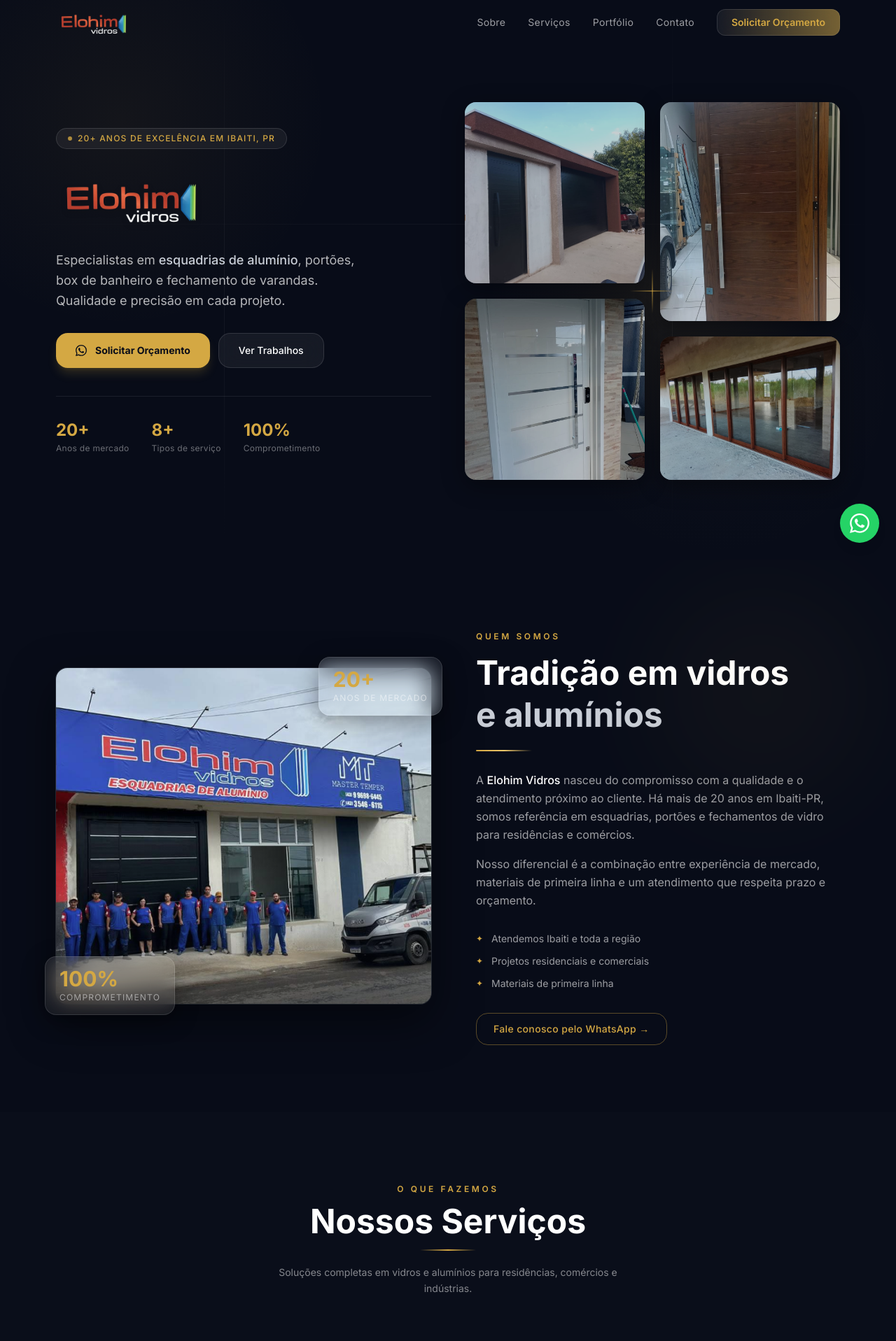
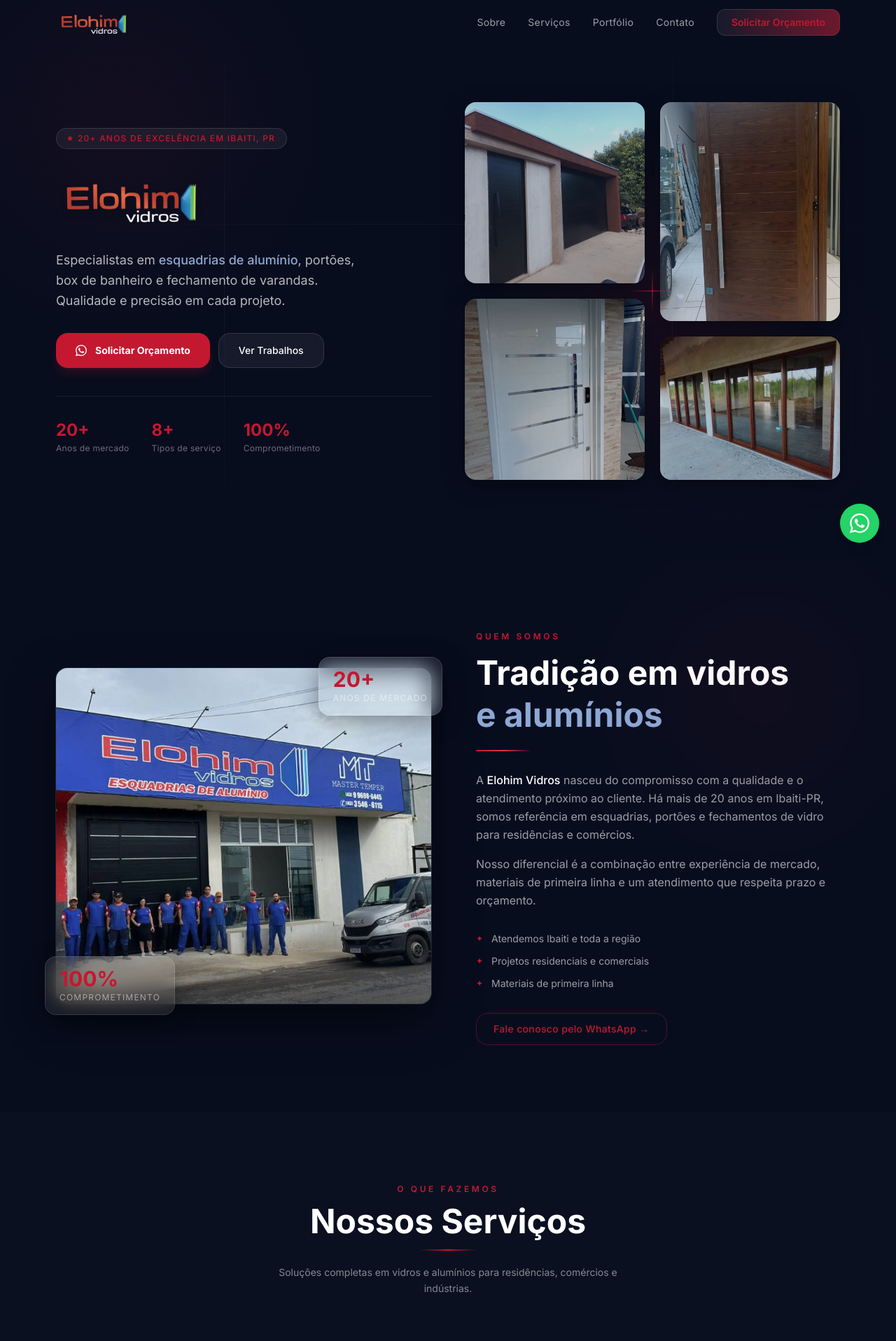
Before and after one commit to roverigor/vidros-elohim, a Next.js app: page / in a window 1280 px wide. Shown: the top 1917 px of the page at 70% size. Built offline with nearby package versions, Linux system fonts and the light colour scheme.

Commit message:
feat: rebrand color palette to brand blue #303E75, white and red #C41830

```diff
--- a/app/globals.css
+++ b/app/globals.css
@@ -22,27 +22,27 @@
   --radius-xl: calc(var(--radius) * 1.4);
 
   /* Brand tokens */
-  --color-glass-bg: rgba(255, 255, 255, 0.06);
-  --color-glass-border: rgba(255, 255, 255, 0.12);
-  --color-glass-hover: rgba(255, 255, 255, 0.10);
-  --color-gold: #d4a843;
-  --color-gold-light: #f0c96a;
-  --color-aluminum: #c8cdd6;
-  --color-aluminum-dark: #8a9099;
-  --color-dark-base: #080c18;
-  --color-dark-surface: #0f1420;
+  --color-glass-bg: rgba(48, 62, 117, 0.12);
+  --color-glass-border: rgba(141, 168, 212, 0.15);
+  --color-glass-hover: rgba(48, 62, 117, 0.20);
+  --color-brand-red: #C41830;
+  --color-brand-red-light: #E53247;
+  --color-brand-blue: #303E75;
+  --color-blue-light: #8da8d4;
+  --color-dark-base: #080d1e;
+  --color-dark-surface: #0f1530;
 }
 
 :root {
-  --background: #080c18;
+  --background: #080d1e;
   --foreground: #f0f4ff;
   --card: rgba(255, 255, 255, 0.06);
   --card-foreground: #f0f4ff;
-  --primary: #d4a843;
-  --primary-foreground: #080c18;
+  --primary: #C41830;
+  --primary-foreground: #ffffff;
   --border: rgba(255, 255, 255, 0.12);
   --input: rgba(255, 255, 255, 0.08);
-  --ring: #d4a843;
+  --ring: #C41830;
   --radius: 0.75rem;
 }
 
@@ -51,7 +51,7 @@
     @apply border-border;
   }
   body {
-    background-color: #080c18;
+    background-color: #080d1e;
     color: #f0f4ff;
     font-family: "Inter", ui-sans-serif, system-ui, sans-serif;
   }
@@ -69,31 +69,31 @@
 }
 
 .glass-dark {
-  background: rgba(8, 12, 24, 0.7);
+  background: rgba(8, 13, 30, 0.85);
   backdrop-filter: blur(20px);
   -webkit-backdrop-filter: blur(20px);
-  border: 1px solid rgba(255, 255, 255, 0.08);
+  border: 1px solid rgba(141, 168, 212, 0.10);
 }
 
 .glass-hover:hover {
   background: rgba(255, 255, 255, 0.10);
-  border-color: rgba(212, 168, 67, 0.4);
+  border-color: rgba(196, 24, 48, 0.4);
 }
 
 /* Aluminum gradient */
 .aluminum-surface {
   background: linear-gradient(135deg,
-    rgba(200, 205, 214, 0.15) 0%,
-    rgba(138, 144, 153, 0.08) 50%,
-    rgba(200, 205, 214, 0.12) 100%
+    rgba(141, 168, 212, 0.15) 0%,
+    rgba(96, 128, 176, 0.08) 50%,
+    rgba(141, 168, 212, 0.12) 100%
   );
-  border: 1px solid rgba(200, 205, 214, 0.2);
+  border: 1px solid rgba(141, 168, 212, 0.2);
 }
 
 /* Gold glow */
 .gold-glow {
-  box-shadow: 0 0 20px rgba(212, 168, 67, 0.3),
-              0 0 40px rgba(212, 168, 67, 0.1);
+  box-shadow: 0 0 20px rgba(196, 24, 48, 0.3),
+              0 0 40px rgba(196, 24, 48, 0.1);
 }
 
 /* Subtle noise texture for glass depth */
@@ -122,7 +122,7 @@
   border-radius: inherit;
   background: linear-gradient(90deg,
     transparent 0%,
-    rgba(212, 168, 67, 0.5) 50%,
+    rgba(196, 24, 48, 0.5) 50%,
     transparent 100%
   );
   background-size: 200% 100%;
--- a/components/Navbar.tsx
+++ b/components/Navbar.tsx
@@ -50,14 +50,14 @@
               className="text-sm text-white/60 hover:text-white transition-colors tracking-wide relative group"
             >
               {link.label}
-              <span className="absolute -bottom-0.5 left-0 w-0 h-px bg-[#d4a843] group-hover:w-full transition-all duration-300" />
+              <span className="absolute -bottom-0.5 left-0 w-0 h-px bg-[#C41830] group-hover:w-full transition-all duration-300" />
             </a>
           ))}
           <a
             href={WHATSAPP_URL}
             target="_blank"
             rel="noopener noreferrer"
-            className="glass shimmer-border text-[#d4a843] text-sm font-semibold px-5 py-2 rounded-lg hover:gold-glow transition-all border border-[#d4a843]/30 hover:border-[#d4a843]/60"
+            className="glass shimmer-border text-[#C41830] text-sm font-semibold px-5 py-2 rounded-lg hover:gold-glow transition-all border border-[#C41830]/30 hover:border-[#C41830]/60"
           >
             Solicitar Orçamento
           </a>
@@ -94,7 +94,7 @@
             href={WHATSAPP_URL}
             target="_blank"
             rel="noopener noreferrer"
-            className="text-center bg-[#d4a843] text-[#080c18] font-bold px-4 py-3 rounded-lg mt-1"
+            className="text-center bg-[#C41830] text-white font-bold px-4 py-3 rounded-lg mt-1"
           >
             Solicitar Orçamento
           </a>
--- a/components/sections/About.tsx
+++ b/components/sections/About.tsx
@@ -4,11 +4,11 @@
 
 export default function About() {
   return (
-    <section id="sobre" className="py-24 relative overflow-hidden" style={{ backgroundColor: '#080c18' }}>
+    <section id="sobre" className="py-24 relative overflow-hidden" style={{ backgroundColor: '#080d1e' }}>
       {/* Background glow */}
       <div
         className="absolute top-0 right-0 w-96 h-96 rounded-full opacity-5 blur-3xl pointer-events-none"
-        style={{ background: 'radial-gradient(circle, #d4a843, transparent)' }}
+        style={{ background: 'radial-gradient(circle, #C41830, transparent)' }}
       />
 
       <div className="container mx-auto px-4 max-w-6xl">
@@ -19,7 +19,7 @@
             {/* Gold frame glow */}
             <div
               className="absolute -inset-1 rounded-3xl pointer-events-none"
-              style={{ background: 'radial-gradient(ellipse, rgba(212,168,67,0.12) 0%, transparent 70%)' }}
+              style={{ background: 'radial-gradient(ellipse, rgba(196,24,48,0.12) 0%, transparent 70%)' }}
             />
 
             {/* Photo */}
@@ -27,7 +27,7 @@
               className="relative overflow-hidden rounded-2xl"
               style={{
                 height: '480px',
-                boxShadow: '0 0 0 1px rgba(200,205,214,0.15), 0 24px 64px rgba(0,0,0,0.5)',
+                boxShadow: '0 0 0 1px rgba(141,168,212,0.15), 0 24px 64px rgba(0,0,0,0.5)',
               }}
             >
               <Image
@@ -38,15 +38,15 @@
                 sizes="(max-width: 768px) 100vw, 50vw"
               />
               {/* Gradient overlay bottom */}
-              <div className="absolute inset-0 bg-gradient-to-t from-[#080c18]/40 via-transparent to-transparent" />
+              <div className="absolute inset-0 bg-gradient-to-t from-[#080d1e]/40 via-transparent to-transparent" />
             </div>
 
             {/* Stat badge — top right */}
             <div
-              className="absolute -top-4 -right-4 glass rounded-2xl px-5 py-4 border border-[#d4a843]/30"
+              className="absolute -top-4 -right-4 glass rounded-2xl px-5 py-4 border border-[#C41830]/30"
               style={{ boxShadow: '0 8px 32px rgba(0,0,0,0.4)' }}
             >
-              <div className="text-3xl font-bold text-[#d4a843] leading-none">20+</div>
+              <div className="text-3xl font-bold text-[#C41830] leading-none">20+</div>
               <div className="text-xs text-white/50 tracking-widest uppercase mt-1">anos de mercado</div>
             </div>
 
@@ -55,25 +55,25 @@
               className="absolute -bottom-4 -left-4 glass rounded-2xl px-5 py-4 border border-white/15"
               style={{ boxShadow: '0 8px 32px rgba(0,0,0,0.4)' }}
             >
-              <div className="text-3xl font-bold text-[#d4a843] leading-none">100%</div>
+              <div className="text-3xl font-bold text-[#C41830] leading-none">100%</div>
               <div className="text-xs text-white/50 tracking-widest uppercase mt-1">comprometimento</div>
             </div>
           </div>
 
           {/* Right — text */}
           <div className="md:pl-4">
-            <span className="text-xs font-semibold text-[#d4a843] tracking-[0.3em] uppercase">
+            <span className="text-xs font-semibold text-[#C41830] tracking-[0.3em] uppercase">
               Quem somos
             </span>
             <h2 className="mt-3 text-4xl md:text-5xl font-bold text-white leading-tight">
               Tradição em vidros
               <br />
-              <span className="text-[#c8cdd6]">e alumínios</span>
+              <span className="text-[#8da8d4]">e alumínios</span>
             </h2>
 
             <div
               className="mt-5 w-20 h-0.5 rounded-full"
-              style={{ background: 'linear-gradient(90deg, #d4a843, #f0c96a, transparent)' }}
+              style={{ background: 'linear-gradient(90deg, #C41830, #E53247, transparent)' }}
             />
 
             <p className="mt-7 text-white/60 leading-relaxed text-base">
@@ -96,7 +96,7 @@
                 { icon: '✦', text: 'Materiais de primeira linha' },
               ].map((item) => (
                 <div key={item.text} className="flex items-center gap-3">
-                  <span className="text-[#d4a843] text-xs">{item.icon}</span>
+                  <span className="text-[#C41830] text-xs">{item.icon}</span>
                   <span className="text-white/60 text-sm">{item.text}</span>
                 </div>
               ))}
@@ -106,7 +106,7 @@
               href={WHATSAPP_URL}
               target="_blank"
               rel="noopener noreferrer"
-              className="inline-flex items-center gap-2 mt-8 border border-[#d4a843]/40 text-[#d4a843] hover:bg-[#d4a843]/10 font-medium px-6 py-3 rounded-xl transition-all text-sm tracking-wide"
+              className="inline-flex items-center gap-2 mt-8 border border-[#C41830]/40 text-[#C41830] hover:bg-[#C41830]/10 font-medium px-6 py-3 rounded-xl transition-all text-sm tracking-wide"
             >
               Fale conosco pelo WhatsApp →
             </a>
--- a/components/sections/Footer.tsx
+++ b/components/sections/Footer.tsx
@@ -7,7 +7,7 @@
     <footer
       className="py-10 border-t"
       style={{
-        backgroundColor: '#080c18',
+        backgroundColor: '#080d1e',
         borderColor: 'rgba(255,255,255,0.06)',
       }}
     >
@@ -43,7 +43,7 @@
               href="https://www.instagram.com/vidroselohim"
               target="_blank"
               rel="noopener noreferrer"
-              className="w-9 h-9 glass rounded-lg flex items-center justify-center text-white/50 hover:text-[#d4a843] transition-colors border border-white/10"
+              className="w-9 h-9 glass rounded-lg flex items-center justify-center text-white/50 hover:text-[#C41830] transition-colors border border-white/10"
               aria-label="Instagram"
             >
               <svg viewBox="0 0 24 24" fill="none" stroke="currentColor" strokeWidth="1.5" className="w-4 h-4">
--- a/components/sections/Hero.tsx
+++ b/components/sections/Hero.tsx
@@ -16,16 +16,16 @@
       className="relative min-h-screen flex items-center overflow-hidden"
     >
       {/* Background layers */}
-      <div className="absolute inset-0 bg-[#080c18]" />
+      <div className="absolute inset-0 bg-[#080d1e]" />
       {/* Subtle radial glow top-left */}
       <div
         className="absolute -top-32 -left-32 w-[600px] h-[600px] rounded-full pointer-events-none"
-        style={{ background: 'radial-gradient(circle, rgba(212,168,67,0.06) 0%, transparent 70%)' }}
+        style={{ background: 'radial-gradient(circle, rgba(196,24,48,0.06) 0%, transparent 70%)' }}
       />
       {/* Subtle radial glow bottom-right */}
       <div
         className="absolute bottom-0 right-0 w-[500px] h-[500px] rounded-full pointer-events-none"
-        style={{ background: 'radial-gradient(circle, rgba(212,168,67,0.04) 0%, transparent 70%)' }}
+        style={{ background: 'radial-gradient(circle, rgba(196,24,48,0.04) 0%, transparent 70%)' }}
       />
 
       {/* Aluminum grid lines */}
@@ -42,9 +42,9 @@
           {/* Left — text content */}
           <div>
             {/* Badge */}
-            <div className="inline-flex items-center gap-2 mb-8 px-4 py-1.5 glass rounded-full border border-[#d4a843]/30">
-              <span className="w-1.5 h-1.5 rounded-full bg-[#d4a843] animate-pulse" />
-              <span className="text-[#d4a843] text-xs font-medium tracking-widest uppercase">
+            <div className="inline-flex items-center gap-2 mb-8 px-4 py-1.5 glass rounded-full border border-[#C41830]/30">
+              <span className="w-1.5 h-1.5 rounded-full bg-[#C41830] animate-pulse" />
+              <span className="text-[#C41830] text-xs font-medium tracking-widest uppercase">
                 20+ anos de excelência em Ibaiti, PR
               </span>
             </div>
@@ -64,7 +64,7 @@
             {/* Tagline */}
             <p className="text-white/70 text-lg leading-relaxed mb-8 max-w-md">
               Especialistas em{' '}
-              <span className="text-[#c8cdd6] font-medium">esquadrias de alumínio</span>,
+              <span className="text-[#8da8d4] font-medium">esquadrias de alumínio</span>,
               portões, box de banheiro e fechamento de varandas.
               Qualidade e precisão em cada projeto.
             </p>
@@ -75,7 +75,7 @@
                 href={WHATSAPP_URL}
                 target="_blank"
                 rel="noopener noreferrer"
-                className="inline-flex items-center justify-center gap-3 bg-[#d4a843] hover:bg-[#f0c96a] text-[#080c18] font-bold px-7 py-3.5 rounded-xl transition-all shadow-lg shadow-[#d4a843]/20 text-sm"
+                className="inline-flex items-center justify-center gap-3 bg-[#C41830] hover:bg-[#E53247] text-white font-bold px-7 py-3.5 rounded-xl transition-all shadow-lg shadow-[#C41830]/20 text-sm"
               >
                 <svg viewBox="0 0 24 24" className="w-4 h-4 fill-current shrink-0">
                   <path d="M17.472 14.382c-.297-.149-1.758-.867-2.03-.967-.273-.099-.471-.148-.67.15-.197.297-.767.966-.94 1.164-.173.199-.347.223-.644.075-.297-.15-1.255-.463-2.39-1.475-.883-.788-1.48-1.761-1.653-2.059-.173-.297-.018-.458.13-.606.134-.133.298-.347.446-.52.149-.174.198-.298.298-.497.099-.198.05-.371-.025-.52-.075-.149-.669-1.612-.916-2.207-.242-.579-.487-.5-.669-.51-.173-.008-.371-.01-.57-.01-.198 0-.52.074-.792.372-.272.297-1.04 1.016-1.04 2.479 0 1.462 1.065 2.875 1.213 3.074.149.198 2.096 3.2 5.077 4.487.709.306 1.262.489 1.694.625.712.227 1.36.195 1.871.118.571-.085 1.758-.719 2.006-1.413.248-.694.248-1.289.173-1.413-.074-.124-.272-.198-.57-.347m-5.421 7.403h-.004a9.87 9.87 0 01-5.031-1.378l-.361-.214-3.741.982.998-3.648-.235-.374a9.86 9.86 0 01-1.51-5.26c.001-5.45 4.436-9.884 9.888-9.884 2.64 0 5.122 1.03 6.988 2.898a9.825 9.825 0 012.893 6.994c-.003 5.45-4.437 9.884-9.885 9.884m8.413-18.297A11.815 11.815 0 0012.05 0C5.495 0 .16 5.335.157 11.892c0 2.096.547 4.142 1.588 5.945L.057 24l6.305-1.654a11.882 11.882 0 005.683 1.448h.005c6.554 0 11.89-5.335 11.893-11.893a11.821 11.821 0 00-3.48-8.413z" />
@@ -84,7 +84,7 @@
               </a>
               <a
                 href="#portfolio"
-                className="inline-flex items-center justify-center gap-2 glass border border-white/20 hover:border-[#d4a843]/40 text-white font-medium px-7 py-3.5 rounded-xl transition-all text-sm"
+                className="inline-flex items-center justify-center gap-2 glass border border-white/20 hover:border-[#C41830]/40 text-white font-medium px-7 py-3.5 rounded-xl transition-all text-sm"
               >
                 Ver Trabalhos
               </a>
@@ -98,7 +98,7 @@
                 { value: '100%', label: 'Comprometimento' },
               ].map((stat) => (
                 <div key={stat.label}>
-                  <div className="text-2xl font-bold text-[#d4a843]">{stat.value}</div>
+                  <div className="text-2xl font-bold text-[#C41830]">{stat.value}</div>
                   <div className="text-xs text-white/40 mt-0.5 tracking-wide">{stat.label}</div>
                 </div>
               ))}
@@ -110,49 +110,49 @@
             {/* Gold glow behind collage */}
             <div
               className="absolute inset-8 rounded-3xl pointer-events-none"
-              style={{ background: 'radial-gradient(ellipse, rgba(212,168,67,0.08) 0%, transparent 70%)' }}
+              style={{ background: 'radial-gradient(ellipse, rgba(196,24,48,0.08) 0%, transparent 70%)' }}
             />
 
             {/* Photo grid 2x2 with offset */}
             <div className="absolute top-0 left-0 w-[48%] h-[48%] rounded-2xl overflow-hidden"
-              style={{ boxShadow: 'inset 0 0 0 1px rgba(200,205,214,0.2), 0 8px 32px rgba(0,0,0,0.4)' }}>
+              style={{ boxShadow: 'inset 0 0 0 1px rgba(141,168,212,0.2), 0 8px 32px rgba(0,0,0,0.4)' }}>
               <Image src={PREVIEW_PHOTOS[0]} alt="Trabalho Elohim" fill className="object-cover" sizes="25vw" />
-              <div className="absolute inset-0 bg-[#080c18]/20" />
+              <div className="absolute inset-0 bg-[#080d1e]/20" />
             </div>
 
             <div className="absolute top-0 right-0 w-[48%] h-[58%] rounded-2xl overflow-hidden"
-              style={{ boxShadow: 'inset 0 0 0 1px rgba(200,205,214,0.2), 0 8px 32px rgba(0,0,0,0.4)' }}>
+              style={{ boxShadow: 'inset 0 0 0 1px rgba(141,168,212,0.2), 0 8px 32px rgba(0,0,0,0.4)' }}>
               <Image src={PREVIEW_PHOTOS[1]} alt="Trabalho Elohim" fill className="object-cover" sizes="25vw" />
-              <div className="absolute inset-0 bg-[#080c18]/20" />
+              <div className="absolute inset-0 bg-[#080d1e]/20" />
             </div>
 
             <div className="absolute bottom-0 left-0 w-[48%] h-[48%] rounded-2xl overflow-hidden"
-              style={{ boxShadow: 'inset 0 0 0 1px rgba(200,205,214,0.2), 0 8px 32px rgba(0,0,0,0.4)' }}>
+              style={{ boxShadow: 'inset 0 0 0 1px rgba(141,168,212,0.2), 0 8px 32px rgba(0,0,0,0.4)' }}>
               <Image src={PREVIEW_PHOTOS[2]} alt="Trabalho Elohim" fill className="object-cover" sizes="25vw" />
-              <div className="absolute inset-0 bg-[#080c18]/20" />
+              <div className="absolute inset-0 bg-[#080d1e]/20" />
             </div>
 
             <div className="absolute bottom-0 right-0 w-[48%] h-[38%] rounded-2xl overflow-hidden"
-              style={{ boxShadow: 'inset 0 0 0 1px rgba(200,205,214,0.2), 0 8px 32px rgba(0,0,0,0.4)' }}>
+              style={{ boxShadow: 'inset 0 0 0 1px rgba(141,168,212,0.2), 0 8px 32px rgba(0,0,0,0.4)' }}>
               <Image src={PREVIEW_PHOTOS[3]} alt="Trabalho Elohim" fill className="object-cover" sizes="25vw" />
-              <div className="absolute inset-0 bg-[#080c18]/20" />
+              <div className="absolute inset-0 bg-[#080d1e]/20" />
             </div>
 
             {/* Gold accent bar center */}
             <div
               className="absolute top-1/2 left-1/2 -translate-x-1/2 -translate-y-1/2 w-px h-16"
-              style={{ background: 'linear-gradient(to bottom, transparent, #d4a843, transparent)' }}
+              style={{ background: 'linear-gradient(to bottom, transparent, #C41830, transparent)' }}
             />
             <div
               className="absolute top-1/2 left-1/2 -translate-x-1/2 -translate-y-1/2 h-px w-16"
-              style={{ background: 'linear-gradient(to right, transparent, #d4a843, transparent)' }}
+              style={{ background: 'linear-gradient(to right, transparent, #C41830, transparent)' }}
             />
           </div>
         </div>
       </div>
 
       {/* Bottom fade */}
-      <div className="absolute bottom-0 left-0 right-0 h-32 bg-gradient-to-t from-[#080c18] to-transparent" />
+      <div className="absolute bottom-0 left-0 right-0 h-32 bg-gradient-to-t from-[#080d1e] to-transparent" />
     </section>
   );
 }
--- a/components/sections/Services.tsx
+++ b/components/sections/Services.tsx
@@ -53,11 +53,11 @@
 
 export default function Services() {
   return (
-    <section id="servicos" className="py-24" style={{ backgroundColor: '#0a0e1a' }}>
+    <section id="servicos" className="py-24" style={{ backgroundColor: '#0a1020' }}>
       <div className="container mx-auto px-4 max-w-6xl">
         {/* Header */}
         <div className="text-center mb-16">
-          <span className="text-xs font-semibold text-[#d4a843] tracking-[0.3em] uppercase">
+          <span className="text-xs font-semibold text-[#C41830] tracking-[0.3em] uppercase">
             O que fazemos
           </span>
           <h2 className="mt-3 text-4xl md:text-5xl font-bold text-white">
@@ -65,7 +65,7 @@
           </h2>
           <div
             className="mt-4 mx-auto w-20 h-0.5 rounded-full"
-            style={{ background: 'linear-gradient(90deg, transparent, #d4a843, transparent)' }}
+            style={{ background: 'linear-gradient(90deg, transparent, #C41830, transparent)' }}
           />
           <p className="mt-5 text-white/50 max-w-lg mx-auto text-sm leading-relaxed">
             Soluções completas em vidros e alumínios para residências, comércios e indústrias.
@@ -78,7 +78,7 @@
             <div
               key={service.title}
               className="group glass aluminum-surface rounded-2xl overflow-hidden flex flex-col transition-all duration-300"
-              style={{ border: '1px solid rgba(200,205,214,0.12)' }}
+              style={{ border: '1px solid rgba(141,168,212,0.12)' }}
             >
               {/* Photo */}
               <div className="relative w-full aspect-video overflow-hidden">
@@ -89,12 +89,12 @@
                   className="object-cover transition-transform duration-500 group-hover:scale-105"
                   sizes="(max-width: 640px) 100vw, (max-width: 1024px) 50vw, 25vw"
                 />
-                <div className="absolute inset-0 bg-[#080c18]/30 group-hover:bg-[#080c18]/10 transition-all duration-300" />
+                <div className="absolute inset-0 bg-[#080d1e]/30 group-hover:bg-[#080d1e]/10 transition-all duration-300" />
               </div>
 
               {/* Content */}
               <div className="flex flex-col flex-1 p-4">
-                <h3 className="font-semibold text-white text-sm mb-1.5 leading-tight group-hover:text-[#d4a843] transition-colors">
+                <h3 className="font-semibold text-white text-sm mb-1.5 leading-tight group-hover:text-[#C41830] transition-colors">
                   {service.title}
                 </h3>
                 <p className="text-white/40 text-xs leading-relaxed flex-1">
```
Also changed, not shown: components/sections/Contact.tsx (+7 -7 lines), components/sections/Portfolio.tsx (+7 -7 lines).
